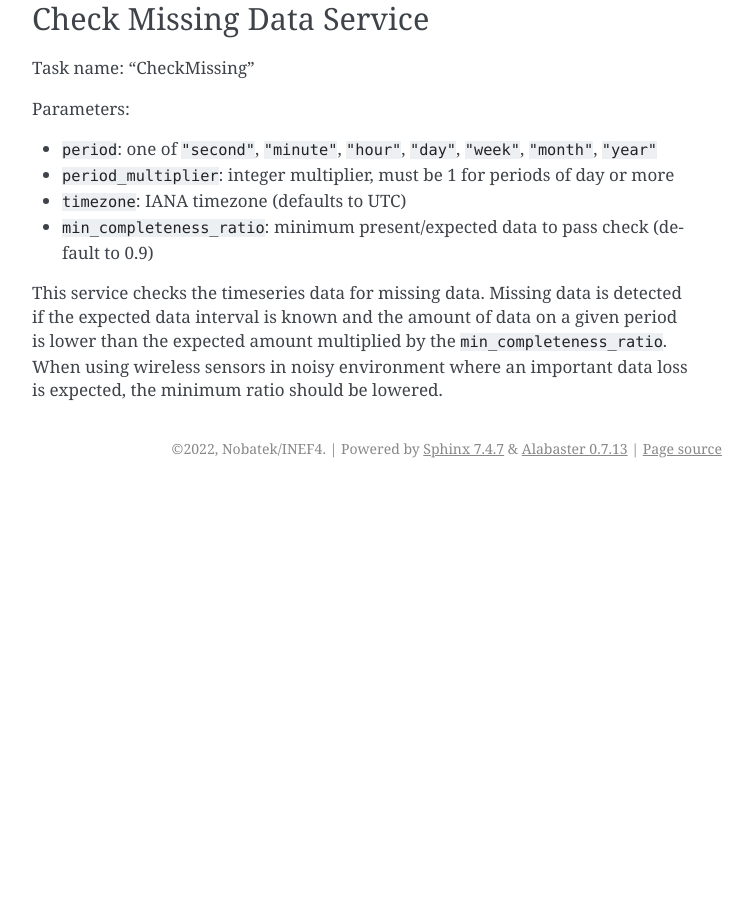
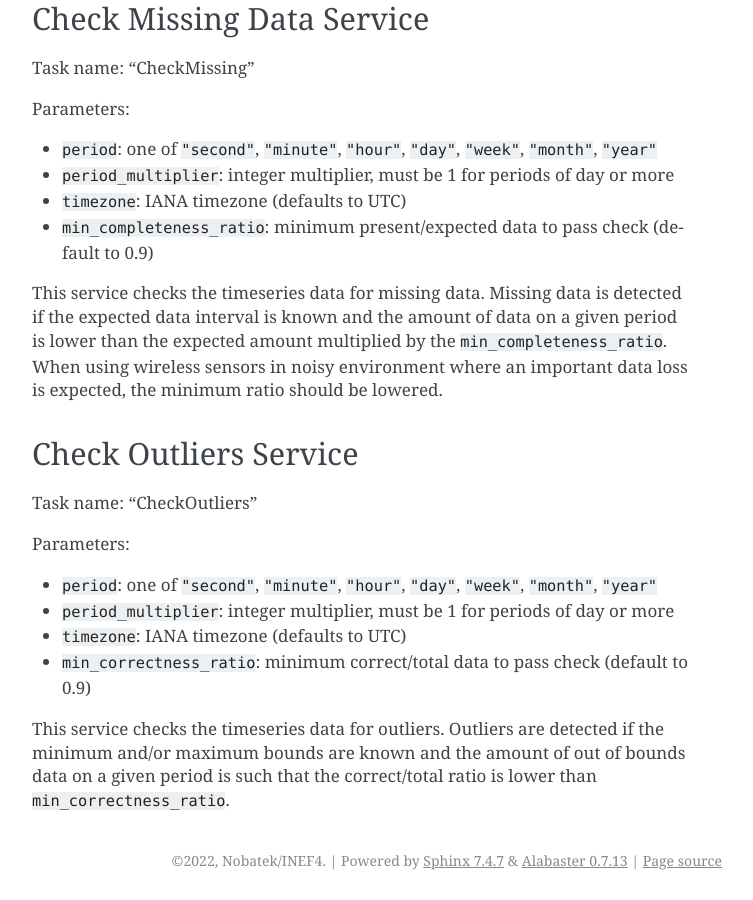
Before and after one commit to BEMServer/bemserver-docs, a Sphinx documentation site: the page built from source/services.rst, in a window 1280 px wide and 900 px high, scrolled down 1065 px. Shown: the whole window, without its empty margins (388-1141 px from the left). Built offline with Sphinx 7.4.7, drawn with Linux system fonts in a browser that asks for light colours; before the commit the page ends 1553 px from its top, so only the background shows below that; some of the changed text lies outside the part shown.

Commit message:
Document CheckOutliers service

```diff
--- a/source/services.rst
+++ b/source/services.rst
@@ -64,3 +64,22 @@ detected if the expected data interval is known and the amount of data on a
 given period is lower than the expected amount multiplied by the
 ``min_completeness_ratio``. When using wireless sensors in noisy environment
 where an important data loss is expected, the minimum ratio should be lowered.
+
+Check Outliers Service
+======================
+
+Task name: "CheckOutliers"
+
+Parameters:
+
+- ``period``: one of ``"second"``, ``"minute"``, ``"hour"``, ``"day"``,
+  ``"week"``, ``"month"``, ``"year"``
+- ``period_multiplier``: integer multiplier, must be 1 for periods of day or more
+- ``timezone``: IANA timezone (defaults to UTC)
+- ``min_correctness_ratio``: minimum correct/total data to pass check
+  (default to 0.9)
+
+This service checks the timeseries data for outliers. Outliers are detected if
+the minimum and/or maximum bounds are known and the amount of out of bounds data
+on a given period is such that the correct/total ratio is lower than
+``min_correctness_ratio``.
```
